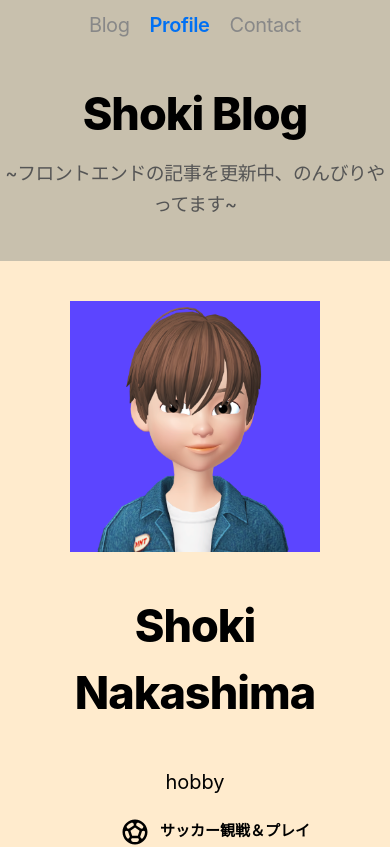
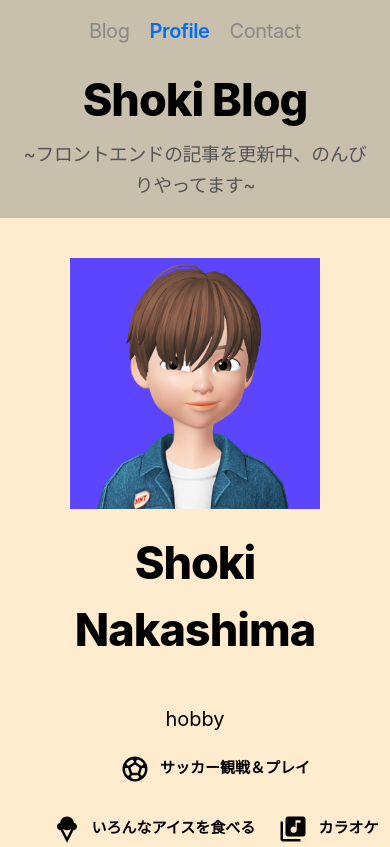
Before and after one commit to shojs777/shoki-notion-Blog, a Next.js app: page /profile in a window 390 px wide. Shown: the top 847 px of the page. Built offline with nearby package versions, Linux system fonts and the light colour scheme.

Commit message:
スタイル調整

```diff
--- a/src/styles/blog.module.css
+++ b/src/styles/blog.module.css
@@ -3,7 +3,7 @@
   width: 100%;
   display: grid;
   grid-template-columns: 40px 1fr 20px 290px 40px;
-  grid-template-rows: auto 40px auto 40px 90px;
+  grid-template-rows: auto 20px auto 40px 90px;
 }
 .container {
   width: 100%;
@@ -344,7 +344,7 @@
 @media (max-width: 770px) {
   .next_body {
     grid-template-columns: 40px 1fr 40px;
-    grid-template-rows: auto 40px auto 20px 150px 40px 90px;
+    grid-template-rows: auto 20px auto 20px 150px 40px 90px;
   }
   .container {
     grid-column: 2 / 3;
@@ -354,11 +354,6 @@
 @media (max-width: 450px) {
   .next_body {
     grid-template-columns: 10% 1fr 10%;
-    grid-template-rows: auto 40px auto 20px 150px 40px 90px;
-  }
-  .container {
-    grid-column: 2 / 3;
-    grid-row: 2/ 4;
   }
   .postPreview {
     width: 100%;
--- a/src/styles/contact.module.css
+++ b/src/styles/contact.module.css
@@ -15,6 +15,9 @@
 
 .links a:hover {
   opacity: 0.6;
+}
+.avatar {
+  margin-top: 40px;
 }
 
 .avatar img {
--- a/src/styles/global.css
+++ b/src/styles/global.css
@@ -294,7 +294,7 @@ mark {
 }
 
 h1 {
-  margin: var(--gap-double) 0 calc(0.5 * var(--gap)) 0;
+  margin: 20px 0 5px 0;
   font-size: 2.25rem;
   font-weight: 800;
   letter-spacing: -0.05rem;
@@ -371,21 +371,3 @@ code {
 .dotted {
   border-bottom: 1px dashed black;
 }
-
-/* footer {
-  padding: 2em 0;
-  text-align: center;
-}
-
-footer img {
-  display: block;
-  margin: 0.5rem auto;
-}
-
-footer span:nth-child(3) {
-  color: #777777;
-}
-
-footer span:nth-child(3) a {
-  color: inherit;
-} */
--- a/src/styles/header.module.css
+++ b/src/styles/header.module.css
@@ -1,11 +1,11 @@
 .header {
   display: block;
   min-height: 64px;
-  padding: 2em 20px;
+  padding: 0.8em 20px;
   text-align: center;
   letter-spacing: -0.02em;
   background-color: rgb(200, 192, 173);
-  margin-bottom: 40px;
+  margin-bottom: 0;
   grid-row: 1 / 2;
   grid-column: 1 / 8;
 }
@@ -35,11 +35,6 @@
     grid-row: 1/ 2;
   }
 }
-@media (max-width: 600px) {
-  .header {
-    padding: 0.5em 0 2em;
-  }
-}
 @media (max-width: 450px) {
   .header {
     grid-column: 1/ 4;
--- a/src/styles/profile.module.css
+++ b/src/styles/profile.module.css
@@ -5,6 +5,11 @@
   text-align: center;
   margin-top: 40px;
 }
+
+.avater {
+  margin-top: 40px;
+}
+
 .avater img {
   margin: 0 auto;
 }
```
